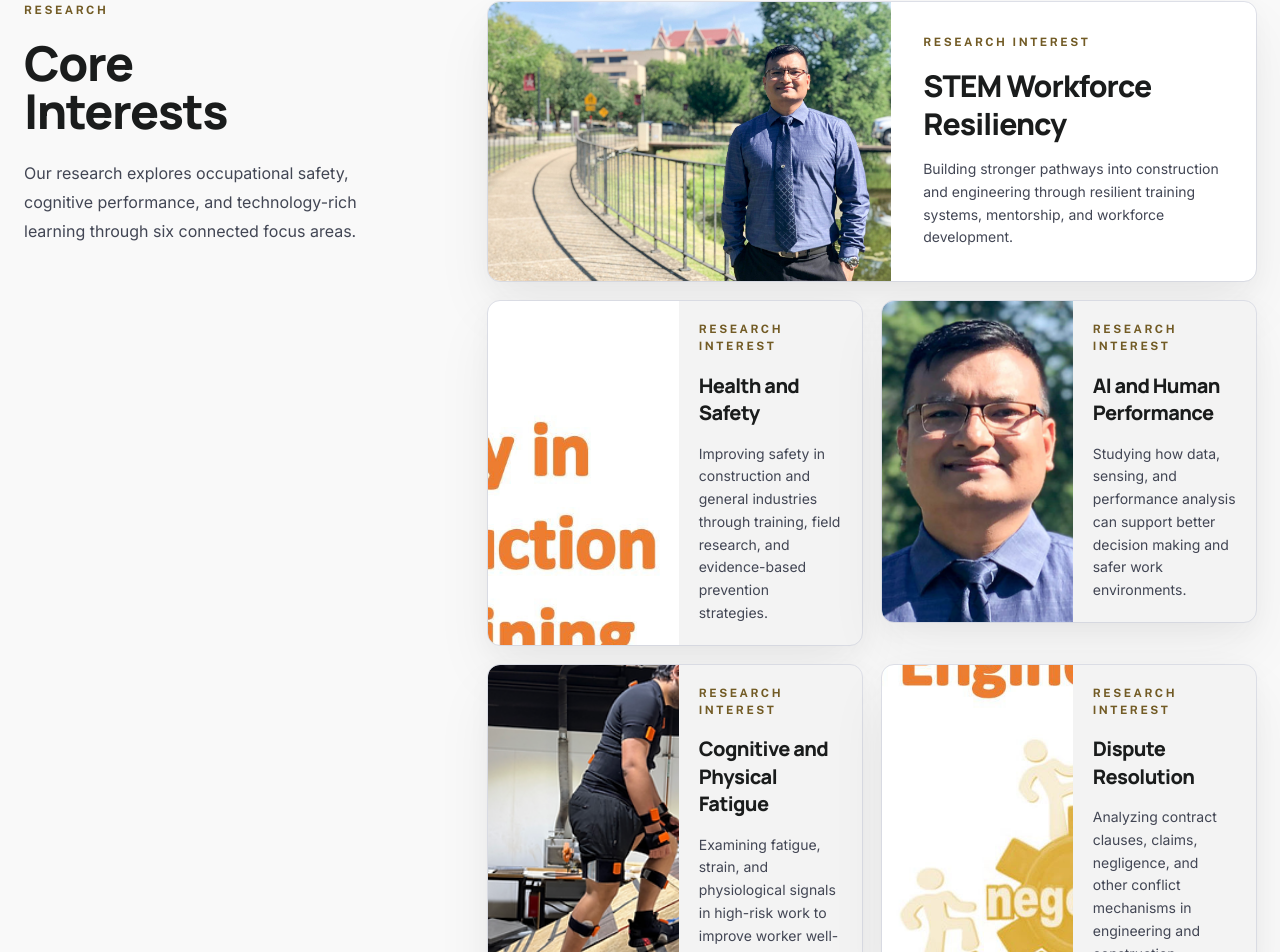
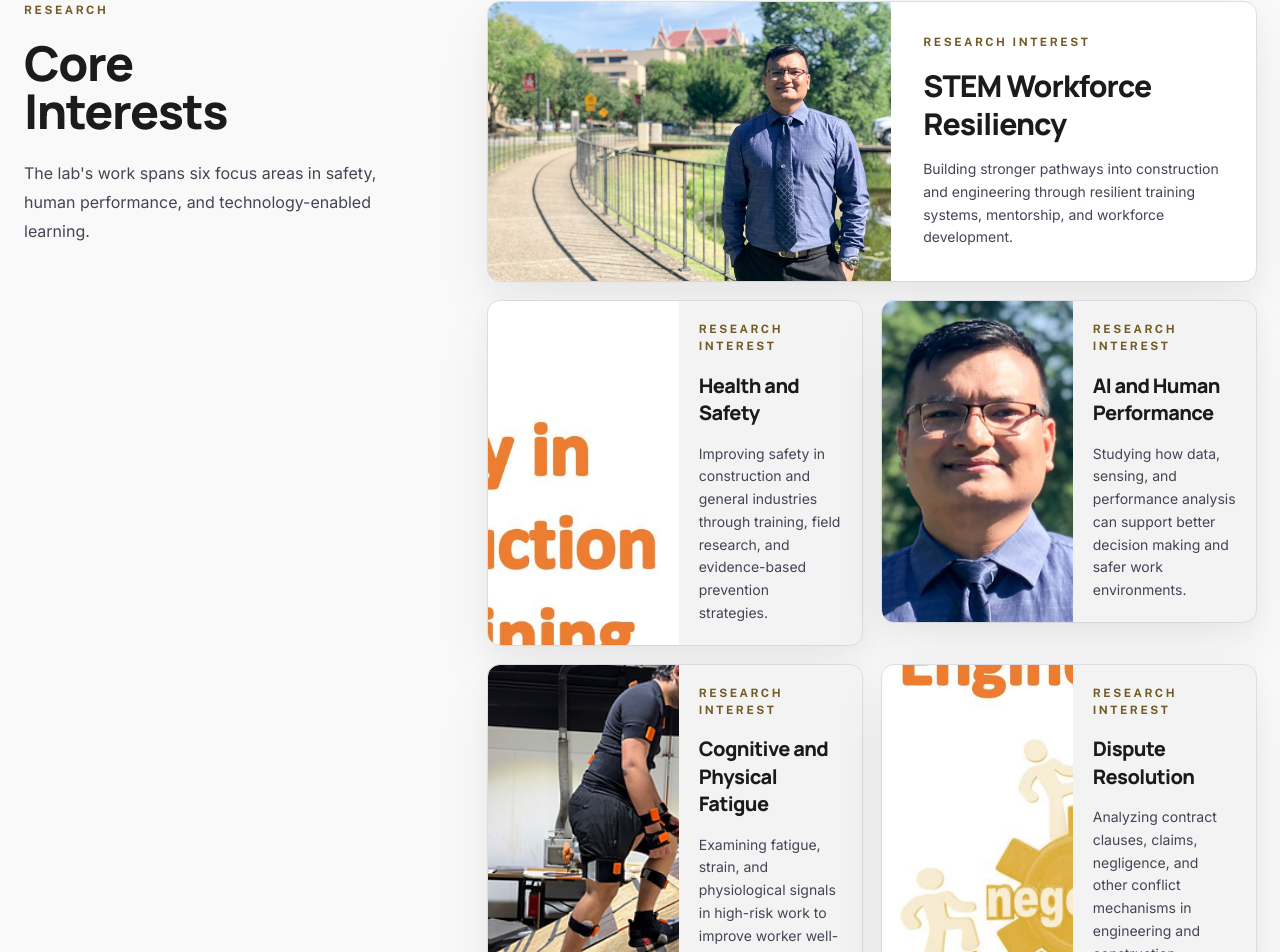
Before and after one commit to civslab/home, a React (Vite) app: page / in a window 1280 px wide. Shown: the part 2008-2960 px from the top of the page. Built offline with nearby package versions, Linux system fonts and the light colour scheme.

Commit message:
Add files via upload

```diff
--- a/src/App.jsx
+++ b/src/App.jsx
@@ -50,7 +50,7 @@ export default function App() {
           id="research"
           eyebrow="Research"
           titleLines={["Core", "Interests"]}
-          subtitle="Our research explores occupational safety, cognitive performance, and technology-rich learning through six connected focus areas."
+          subtitle="The lab's work spans six focus areas in safety, human performance, and technology-enabled learning."
           cards={researchInterests}
         />
         <ProjectsGrid projects={projects} />
```
